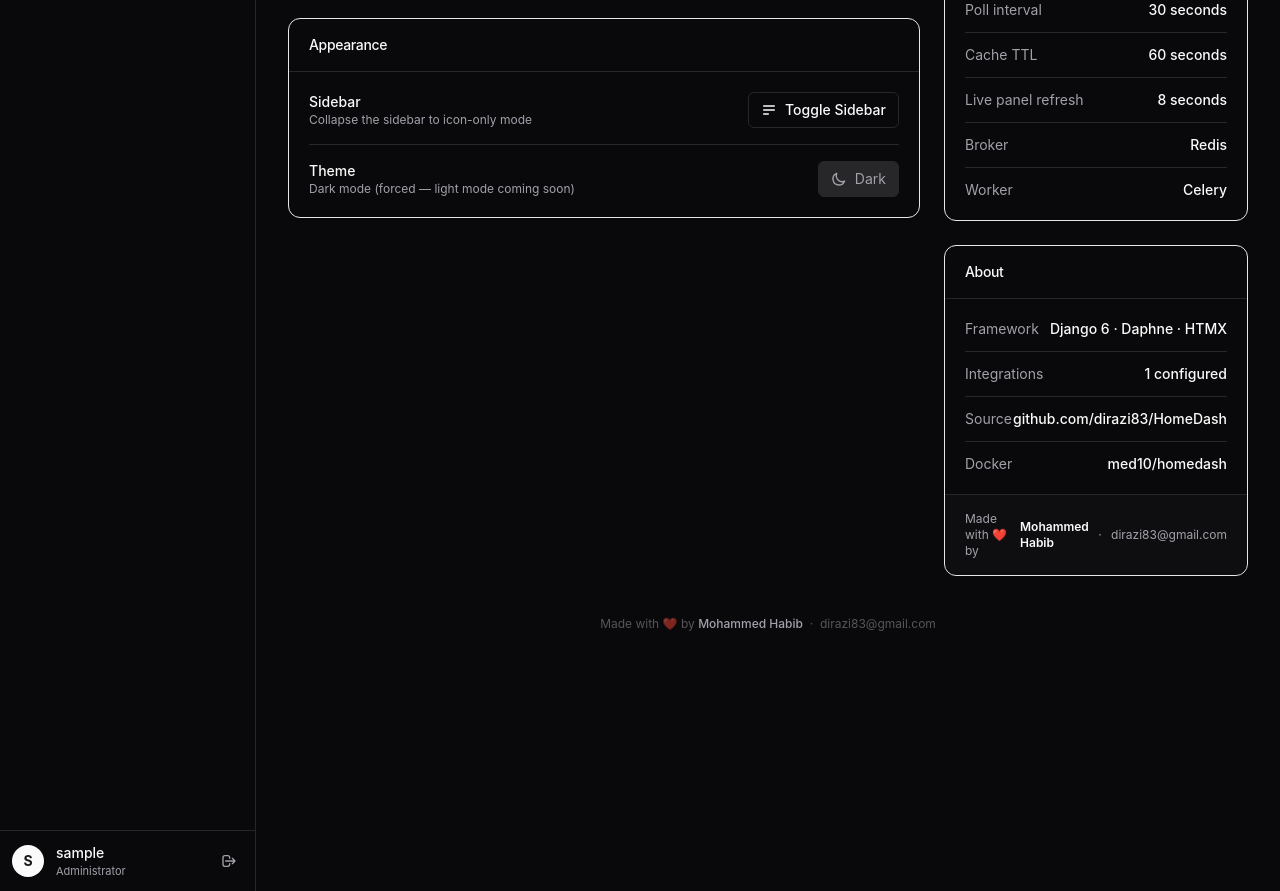
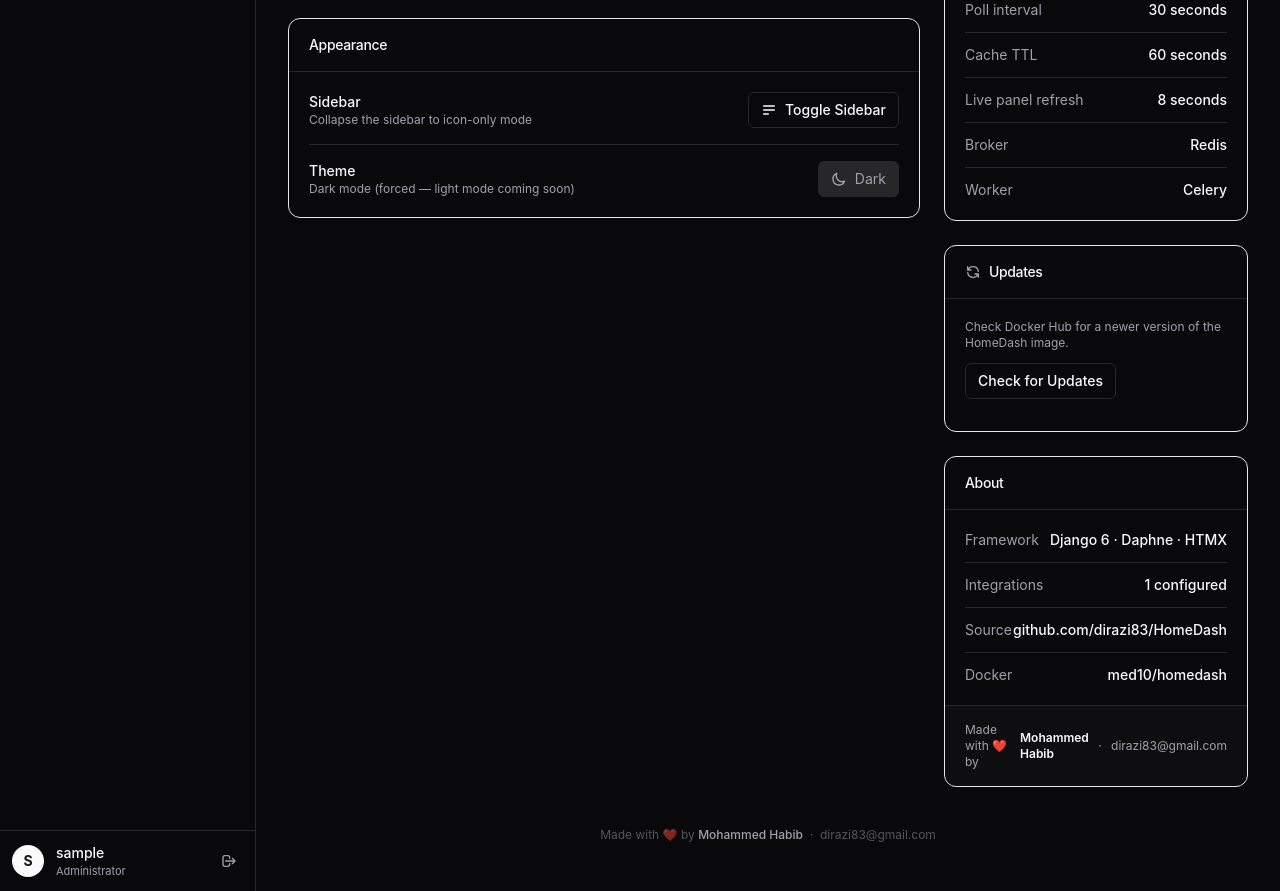
Before and after one commit to dirazi83/HomeDash, a Django app: page /settings/ in a window 1280 px wide. Shown: the part 687-1578 px from the top of the page. Run offline with Django 5.2, Linux system fonts and the light colour scheme; a user stored in the database is signed in; tables that the repository leaves empty hold one stand-in row (values such as "Sample post"); parts of the project's set-up code (start-up, migrations or seed data) failed here and were passed over; some libraries are stand-ins or nearby versions.

Commit message:
feat: add update checker — compares build date with Docker Hub latest push

```diff
--- a/dashboard/urls.py
+++ b/dashboard/urls.py
@@ -14,6 +14,7 @@ urlpatterns = [
     path('settings/clear-cache/', views.settings_clear_cache, name='settings_clear_cache'),
     path('settings/backup/', views.settings_backup, name='settings_backup'),
     path('settings/restore/', views.settings_restore, name='settings_restore'),
+    path('settings/check-update/', views.settings_check_update, name='settings_check_update'),
     path('setup/', views.setup_wizard, name='setup'),
     path('terminal/', views.terminal_page, name='terminal'),
     path('notifications/', views.notifications_view, name='notifications'),
--- a/dashboard/views.py
+++ b/dashboard/views.py
@@ -224,6 +224,42 @@ def settings_restore(request):
             f'<span class="text-destructive text-sm">Restore failed: {exc}</span>',
             content_type='text/html',
         )
+
+
+def settings_check_update(request):
+    """Check Docker Hub for a newer image and return an HTMX snippet."""
+    import urllib.request, json, os
+    from django.http import HttpResponse
+    from datetime import datetime
+
+    build_date_str = os.environ.get('BUILD_DATE', '')
+    try:
+        url = 'https://hub.docker.com/v2/repositories/med10/homedash/tags/latest'
+        req = urllib.request.Request(url, headers={'Accept': 'application/json'})
+        with urllib.request.urlopen(req, timeout=8) as resp:
+            data = json.loads(resp.read())
+        last_pushed = data.get('tag_last_pushed', '')
+        if not last_pushed:
+            raise ValueError('No push date from Docker Hub')
+
+        pushed_dt = datetime.fromisoformat(last_pushed.replace('Z', '+00:00'))
+        pushed_str = pushed_dt.strftime('%Y-%m-%d %H:%M UTC')
+
+        if build_date_str and build_date_str != 'unknown':
+            build_dt = datetime.fromisoformat(build_date_str.replace('Z', '+00:00'))
+            if pushed_dt > build_dt:
+                html = (
+                    f'<span class="text-amber-400 text-xs font-medium">'
+                    f'Update available — pushed {pushed_str}. Pull and redeploy to update.</span>'
+                )
+            else:
+                html = '<span class="text-emerald-500 text-xs font-medium">You are up to date.</span>'
+        else:
+            html = f'<span class="text-xs text-muted-foreground">Latest image pushed {pushed_str}.</span>'
+    except Exception:
+        html = '<span class="text-xs text-destructive">Could not reach Docker Hub.</span>'
+
+    return HttpResponse(html, content_type='text/html')
 
 
 def qbittorrent_live(request, pk):
--- a/templates/settings.html
+++ b/templates/settings.html
@@ -296,6 +296,34 @@
             </div>
         </div>
 
+        <!-- Update Checker -->
+        <div class="rounded-xl border bg-card text-card-foreground shadow-sm overflow-hidden">
+            <div class="px-5 py-4 border-b border-border flex items-center gap-2">
+                <svg class="w-4 h-4 text-muted-foreground" fill="none" stroke="currentColor" viewBox="0 0 24 24">
+                    <path stroke-linecap="round" stroke-linejoin="round" stroke-width="2" d="M4 4v5h.582m15.356 2A8.001 8.001 0 004.582 9m0 0H9m11 11v-5h-.581m0 0a8.003 8.003 0 01-15.357-2m15.357 2H15"></path>
+                </svg>
+                <h3 class="text-sm font-medium tracking-tight">Updates</h3>
+            </div>
+            <div class="p-5">
+                <p class="text-xs text-muted-foreground mb-3">Check Docker Hub for a newer version of the HomeDash image.</p>
+                <div class="flex items-center gap-3">
+                    <button
+                        hx-get="{% url 'settings_check_update' %}"
+                        hx-target="#update-result"
+                        hx-swap="innerHTML"
+                        hx-indicator="#update-spinner"
+                        class="inline-flex items-center gap-2 rounded-md border border-input bg-background hover:bg-accent hover:text-accent-foreground h-9 px-3 text-sm font-medium transition-colors">
+                        <svg id="update-spinner" class="htmx-indicator w-3.5 h-3.5 animate-spin" fill="none" viewBox="0 0 24 24">
+                            <circle class="opacity-25" cx="12" cy="12" r="10" stroke="currentColor" stroke-width="4"></circle>
+                            <path class="opacity-75" fill="currentColor" d="M4 12a8 8 0 018-8V0C5.373 0 0 5.373 0 12h4z"></path>
+                        </svg>
+                        Check for Updates
+                    </button>
+                </div>
+                <div id="update-result" class="mt-3"></div>
+            </div>
+        </div>
+
         <!-- About -->
         <div class="rounded-xl border bg-card text-card-foreground shadow-sm overflow-hidden">
             <div class="px-5 py-4 border-b border-border">
```
Also changed, not shown: .github/workflows/docker-publish.yml, 1 other file.
